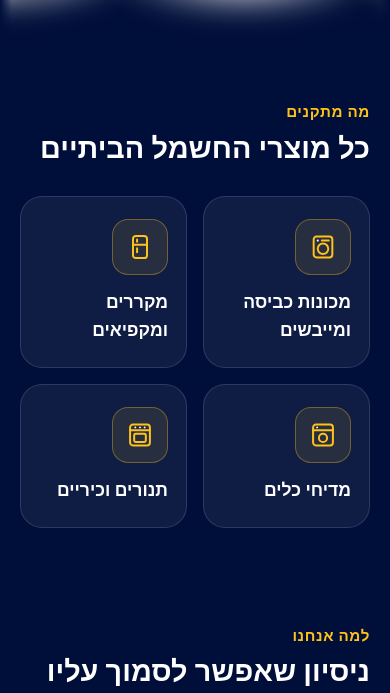
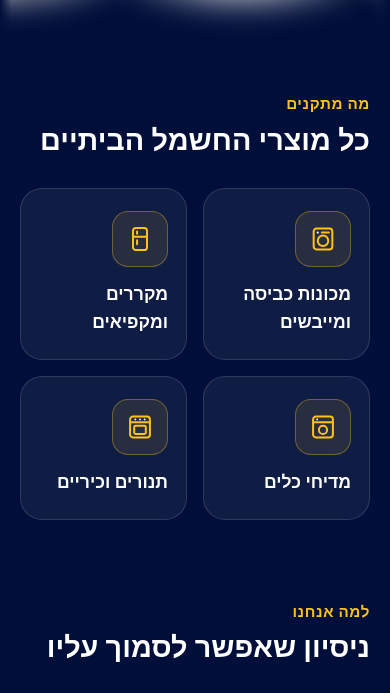
Before and after one commit to nati21-ch/sasson-service, a plain HTML site: page index.html in a window 390 px wide. Shown: the part 1084-1777 px from the top of the page. Drawn offline with Linux system fonts and the light colour scheme.

Commit message:
Tighten spacing between reviews and map

```diff
--- a/index.html
+++ b/index.html
@@ -135,7 +135,7 @@ h1{font-size:clamp(2.1rem,4.4vw,3.5rem);font-weight:900;line-height:1.08;letter-
 .pnote{margin-top:18px;color:var(--muted);text-align:start}
 
 /* sections */
-section{padding:64px 0}
+section{padding:52px 0}
 .eyebrow{color:var(--yellow);font-weight:800;font-size:.95rem;letter-spacing:.04em;margin-bottom:8px}
 h2{font-size:clamp(1.8rem,4vw,2.7rem);font-weight:900;line-height:1.15;margin-bottom:30px}
 .cards{display:grid;gap:16px;grid-template-columns:repeat(auto-fit,minmax(150px,1fr))}
@@ -195,7 +195,7 @@ footer{padding:30px 0 100px;color:var(--muted);font-size:.95rem;text-align:cente
   .stage{order:2;max-width:560px;margin:0 auto;width:100%}
   .bar{display:block}
   .nav .pill{display:none}
-  section{padding:48px 0}
+  section{padding:40px 0}
   .chip.c1{top:-2%}
 }
 @media (prefers-reduced-motion:reduce){*{animation:none!important;transition:none!important;scroll-behavior:auto!important}.js .rv{opacity:1;transform:none}}
@@ -207,7 +207,7 @@ footer{padding:30px 0 100px;color:var(--muted);font-size:.95rem;text-align:cente
 @media (prefers-reduced-motion:reduce){.stage .wv path{animation:none}}
 .hero .wrap>div:first-child{position:relative;z-index:2}
 .stage .wv{opacity:.6}
-</style>
+#reviews{padding-bottom:20px} #area{padding-top:20px;padding-bottom:12px} .mapcard{padding:0 0 6px} .mapwrap{margin-top:-92px} #area+section{padding-top:28px} .rlink{margin-top:14px} @media (max-width:860px){.mapwrap{margin-top:-52px}} </style>
 </head>
 <body>
 
```
